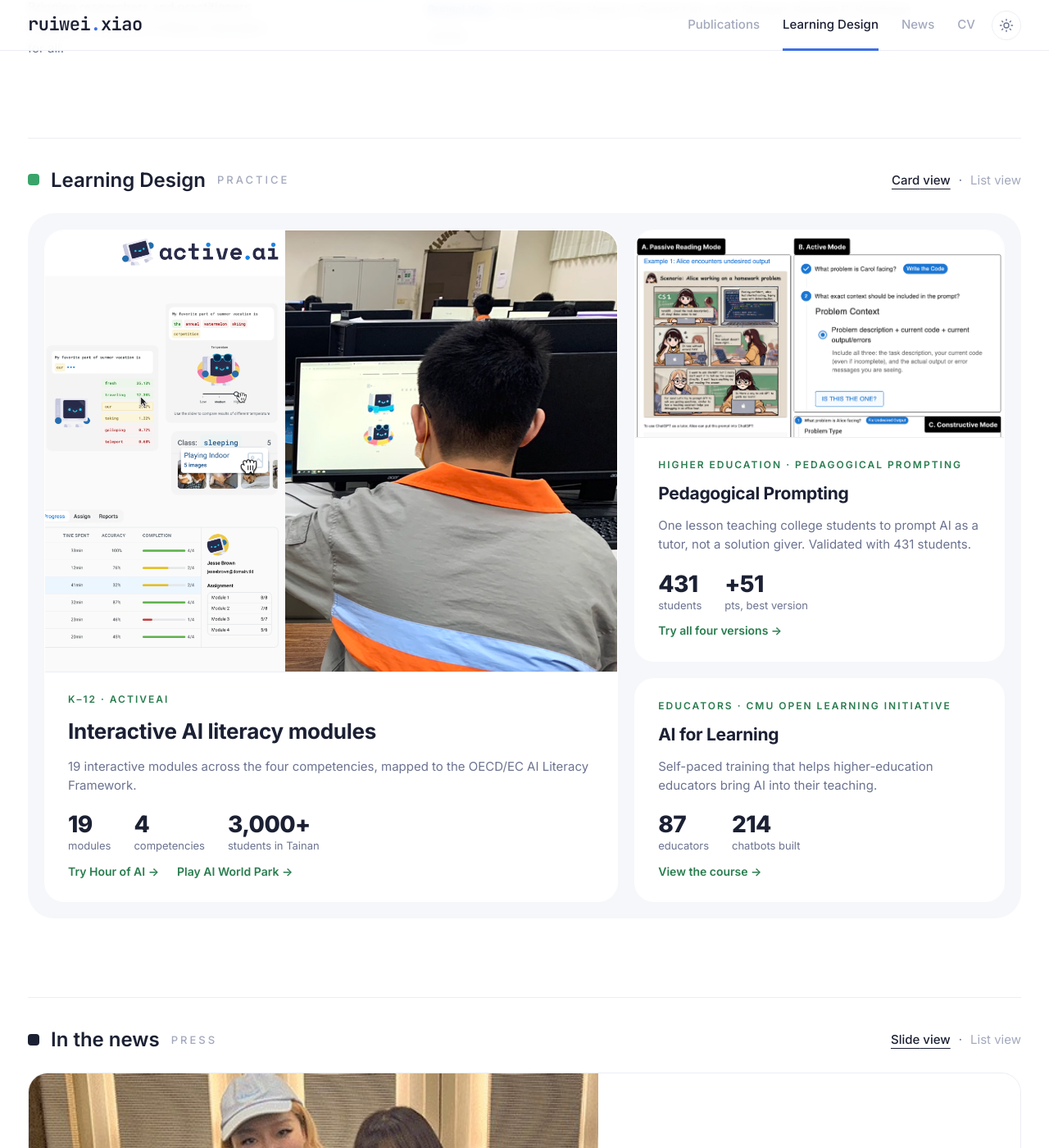
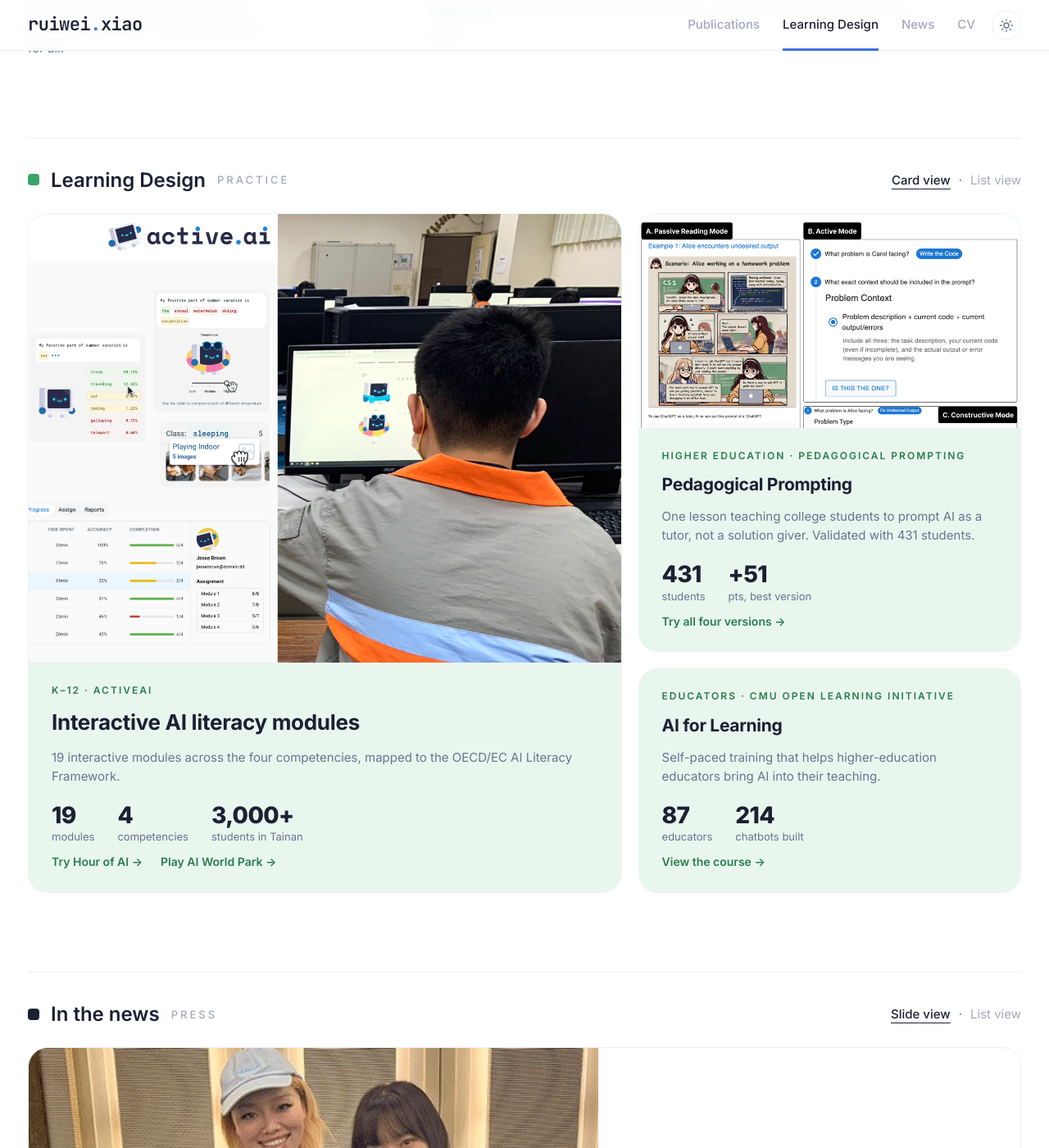
Before and after one commit to ruiwei-xiao/ruiwei-xiao.github.io, a Jekyll site: the page built from index.html, in a window 1280 px wide and 1400 px high, scrolled down 2478 px. Shown: the whole window at 82% size. Built offline with Jekyll 4.4.1, drawn with Linux system fonts in a browser that asks for light colours.

Commit message:
Try pale green card fill instead of gray stage
Co-Authored-By: Claude Opus 5.5 <noreply@anthropic.com>

```diff
--- a/assets/css/style.css
+++ b/assets/css/style.css
@@ -305,8 +305,8 @@ a.row:hover .row-title { text-decoration: underline; text-underline-offset: 3px;
 .green .thrust-side { color: var(--green-tx); }
 .thrust-link { display: inline-block; margin-top: 14px; font-size: 14px; font-weight: 600; color: var(--green-tx); }
 /* Learning Design：Bento 作品集（左侧大卡 + 右侧两张小卡） */
-.bento { display: grid; grid-template-columns: minmax(0, 1.55fr) minmax(0, 1fr); gap: 20px; margin-top: 8px; padding: 20px; border-radius: 32px; background: var(--soft); }   /* 浅灰底板，让白卡片浮出来 */
-.bento-tile { display: flex; flex-direction: column; border: 1px solid transparent; border-radius: 24px; background: var(--surface); overflow: hidden; }
+.bento { display: grid; grid-template-columns: minmax(0, 1.55fr) minmax(0, 1fr); gap: 20px; margin-top: 8px; }
+.bento-tile { display: flex; flex-direction: column; border: 1px solid transparent; border-radius: 24px; background: var(--green-bg); overflow: hidden; }   /* 浅绿底色卡片，无边框 */
 .bento-tile.bento-main { grid-row: span 2; }
 .bento-img { display: block; aspect-ratio: 16 / 9; background: var(--soft); overflow: hidden; border-bottom: 1px solid var(--line); }
 .bento-tile.bento-main .bento-img { aspect-ratio: auto; flex: 1 1 0; min-height: 280px; }   /* 大卡图片填满右侧两张小卡的总高度 */
@@ -436,7 +436,7 @@ footer { text-align: center; color: var(--faint); font-size: 13px; padding: 72px
   .grid { grid-template-columns: 1fr; }
   .pub-grid { grid-template-columns: 1fr; gap: 16px; }
   .thrust { grid-template-columns: 1fr; gap: 24px; }
-  .bento { grid-template-columns: minmax(0, 1fr); gap: 12px; padding: 12px; border-radius: 24px; }
+  .bento { grid-template-columns: minmax(0, 1fr); gap: 12px; }
   .bento-tile.bento-main { grid-row: auto; }
   .bento-tile.bento-main .bento-img { flex: none; aspect-ratio: 5 / 4; min-height: 0; }
   .bento-body { padding: 20px 22px 22px; }
```
